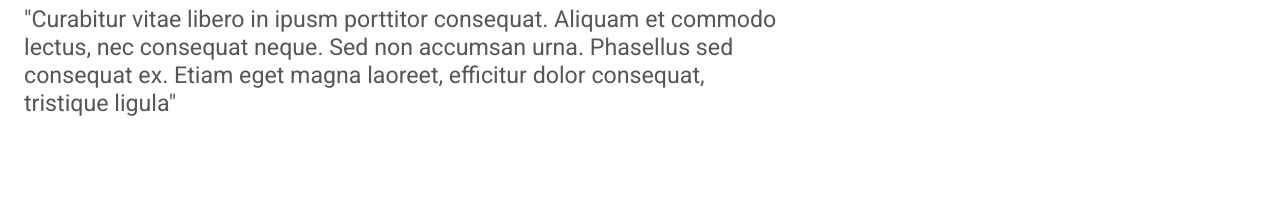
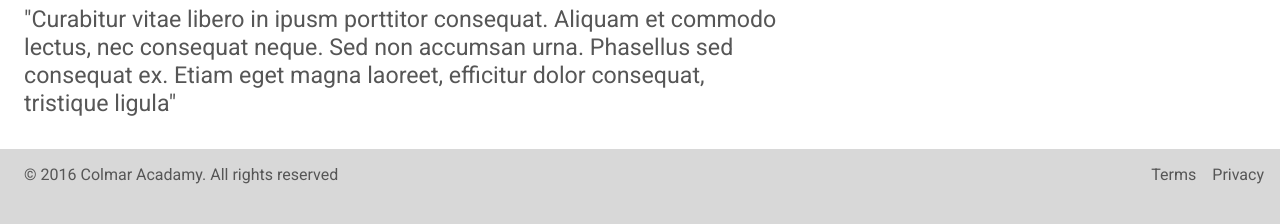
Before and after one commit to Raitis128/ColmarAcadamy, a plain HTML site: page index.html in a window 1280 px wide. Shown: the part 3493-3717 px from the top of the page. Before the commit the page ends 3642 px from the top, so only its background shows below. Drawn offline with Linux system fonts and the light colour scheme.

Commit message:
Add footer

```diff
--- a/index.html
+++ b/index.html
@@ -184,5 +184,12 @@
         </div>
       </section>
     </main>
+    <footer>
+      <span>© 2016 Colmar Acadamy. All rights reserved</span>
+      <ul>
+        <li><a href="">Terms</a></li>
+        <li><a href="">Privacy</a></li>
+      </ul>
+    </footer>
   </body>
 </html>
--- a/resources/css/styles.css
+++ b/resources/css/styles.css
@@ -278,3 +278,34 @@ video {
 .video p {
   margin-bottom: 32px;
 }
+
+footer {
+  padding-top: 16px;
+  padding-left: 24px;
+  padding-bottom: 40px;
+  background-color: #d8d8d8;
+  display: flex;
+  justify-content: space-between;
+}
+
+footer ul {
+  display: flex;
+}
+
+footer li {
+  list-style: none;
+  margin-right: 16px;
+}
+
+footer a {
+  text-decoration: none;
+  color: #565656;
+}
+
+footer span {
+  color: #565656;
+}
+
+footer a:hover {
+  color: #000;
+}
```
